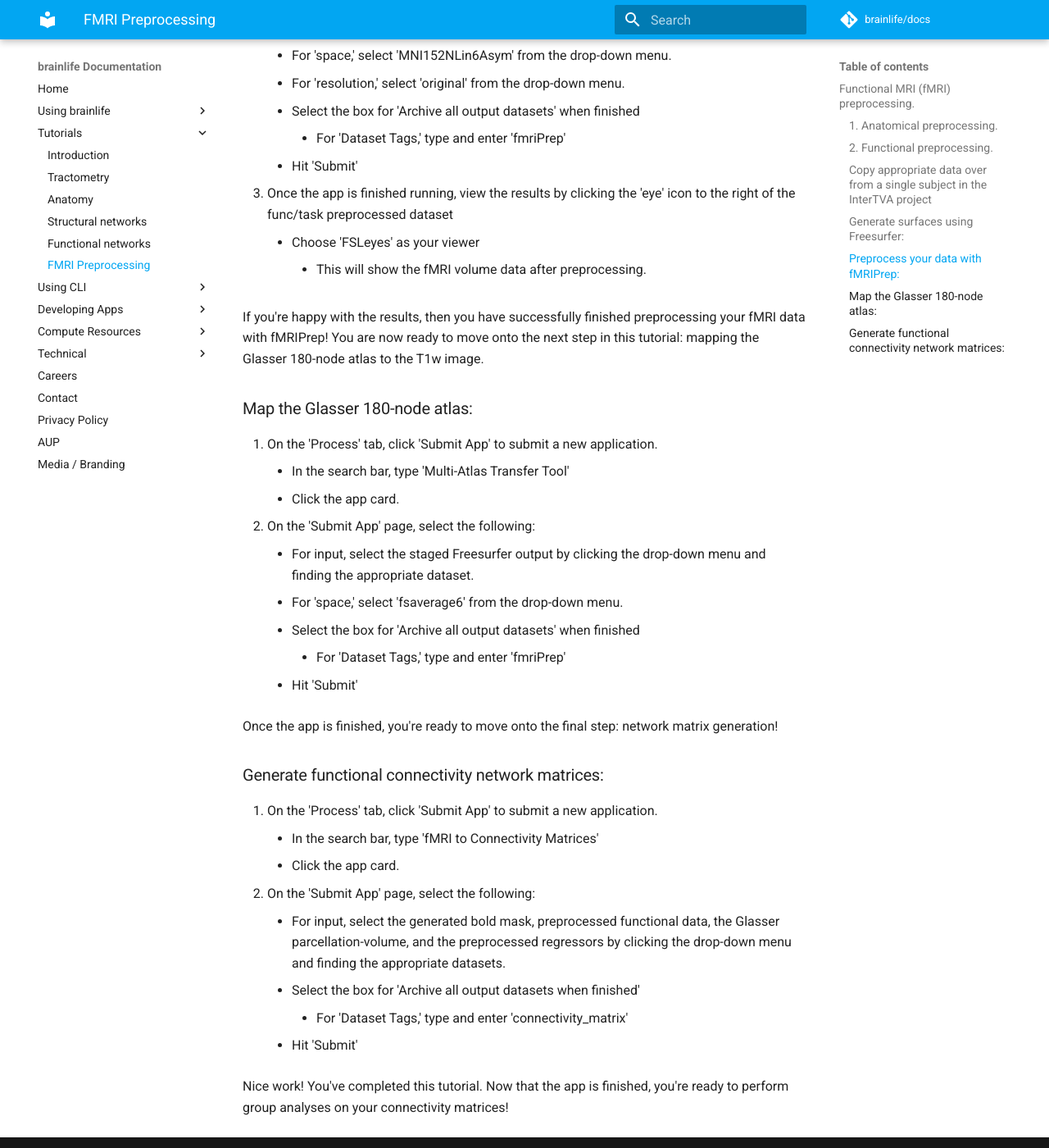
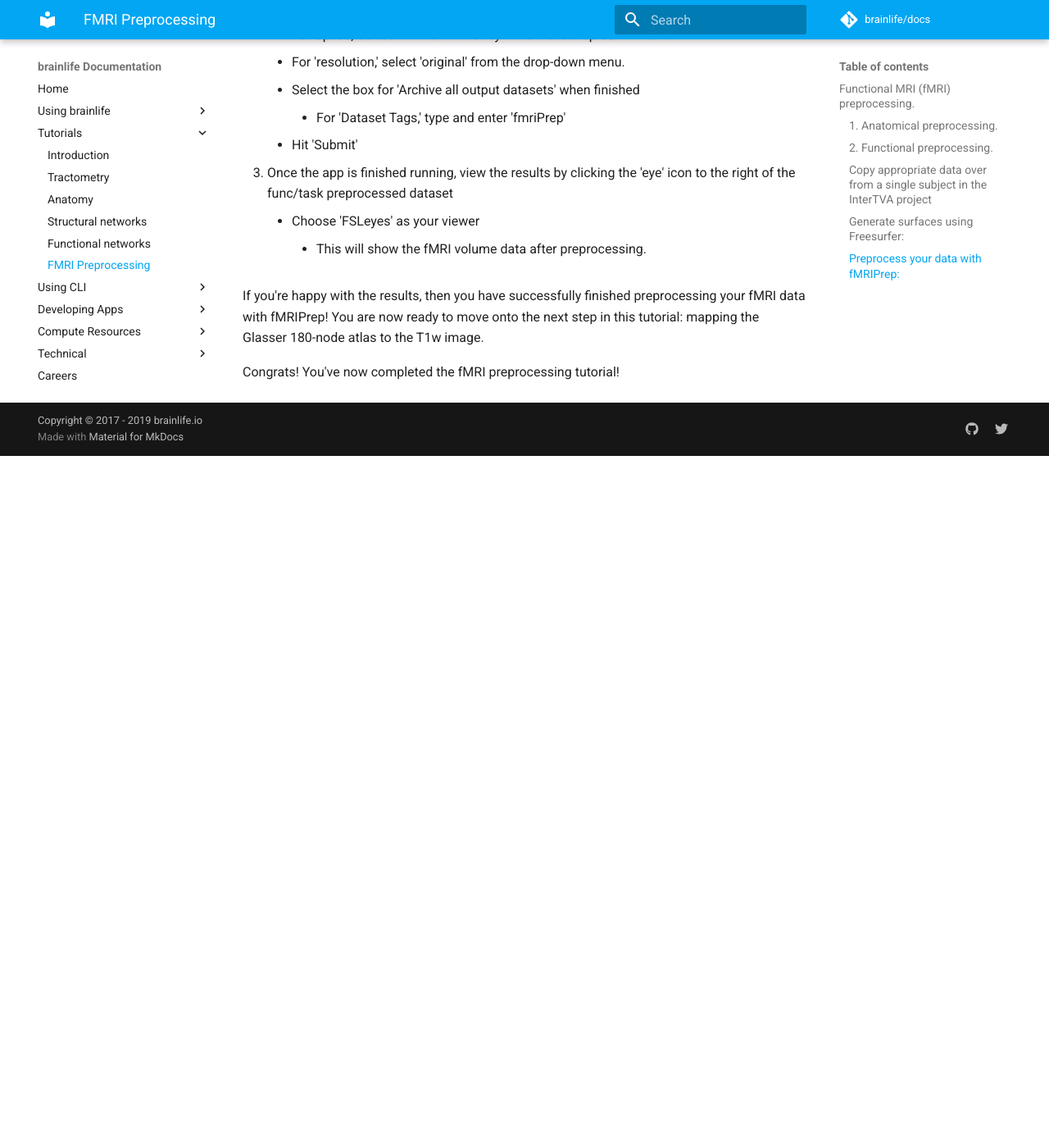
Before and after one commit to brainlife/docs, an MkDocs documentation site: the page built from docs/tutorial/fmri-preprocessing-tutorial.md, in a window 1280 px wide and 1400 px high, scrolled down 5259 px. Shown: the whole window at 82% size. Built offline with MkDocs 1.6.1 and Material for MkDocs 9.7.7, drawn with Linux system fonts in a browser that asks for light colours; comment, search, counter and statistics services are not loaded; after the commit the page ends 5815 px from its top, so only the background shows below that; some of the changed lines change nothing that is shown; some of the changed text lies outside the part shown.

Commit message:
Update fmri-preprocessing-tutorial.md

```diff
--- a/docs/tutorial/fmri-preprocessing-tutorial.md
+++ b/docs/tutorial/fmri-preprocessing-tutorial.md
@@ -49,8 +49,11 @@
 Now, let's get to work! The following steps of this tutorial will show you how to:
 1. generate anatomical surfaces using Freesurfer,
 2. preprocess the anatomical (T1w & T2w) and fMRI data using fMRIPrep,
-3. map the Glasser 180-node atlas to the anatomical (T1w) image,
+
+<!---
+3. and, map the Glasser 180-node atlas to the anatomical (T1w) image
 4. and generate network matrices from the regions of the Glasser 180-node atlas.
+-->
 
 ### Copy appropriate data over from a single subject in the InterTVA project
 
@@ -120,6 +123,7 @@
 
 If you're happy with the results, then you have successfully finished preprocessing your fMRI data with fMRIPrep! You are now ready to move onto the next step in this tutorial: mapping the Glasser 180-node atlas to the T1w image.
 
+<!---
 ### Map the Glasser 180-node atlas:
 
 1. On the 'Process' tab, click 'Submit App' to submit a new application.
@@ -146,3 +150,6 @@
     * Hit 'Submit'
 
 Nice work! You've completed this tutorial. Now that the app is finished, you're ready to perform group analyses on your connectivity matrices!
+-->
+
+Congrats! You've now completed the fMRI preprocessing tutorial!
```
